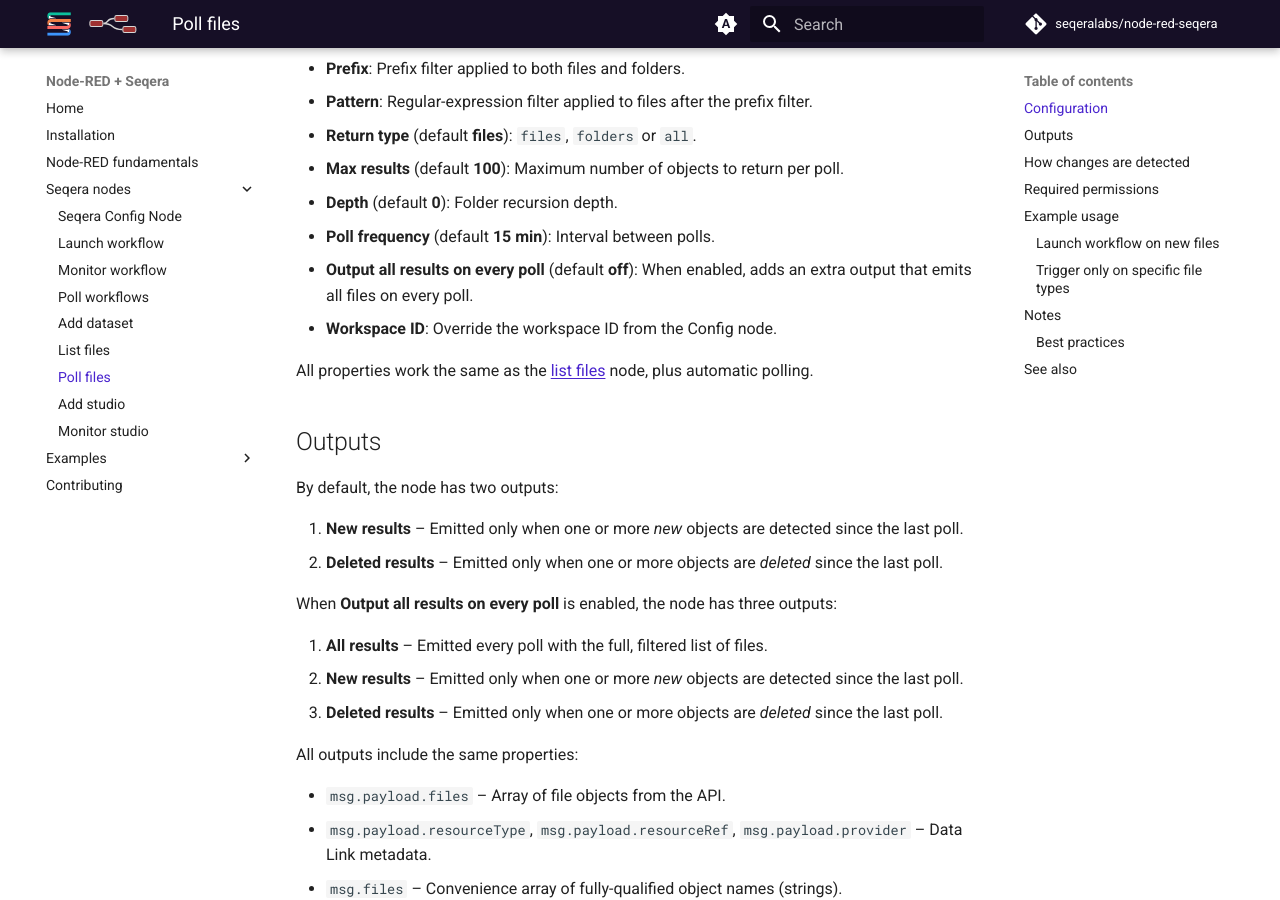
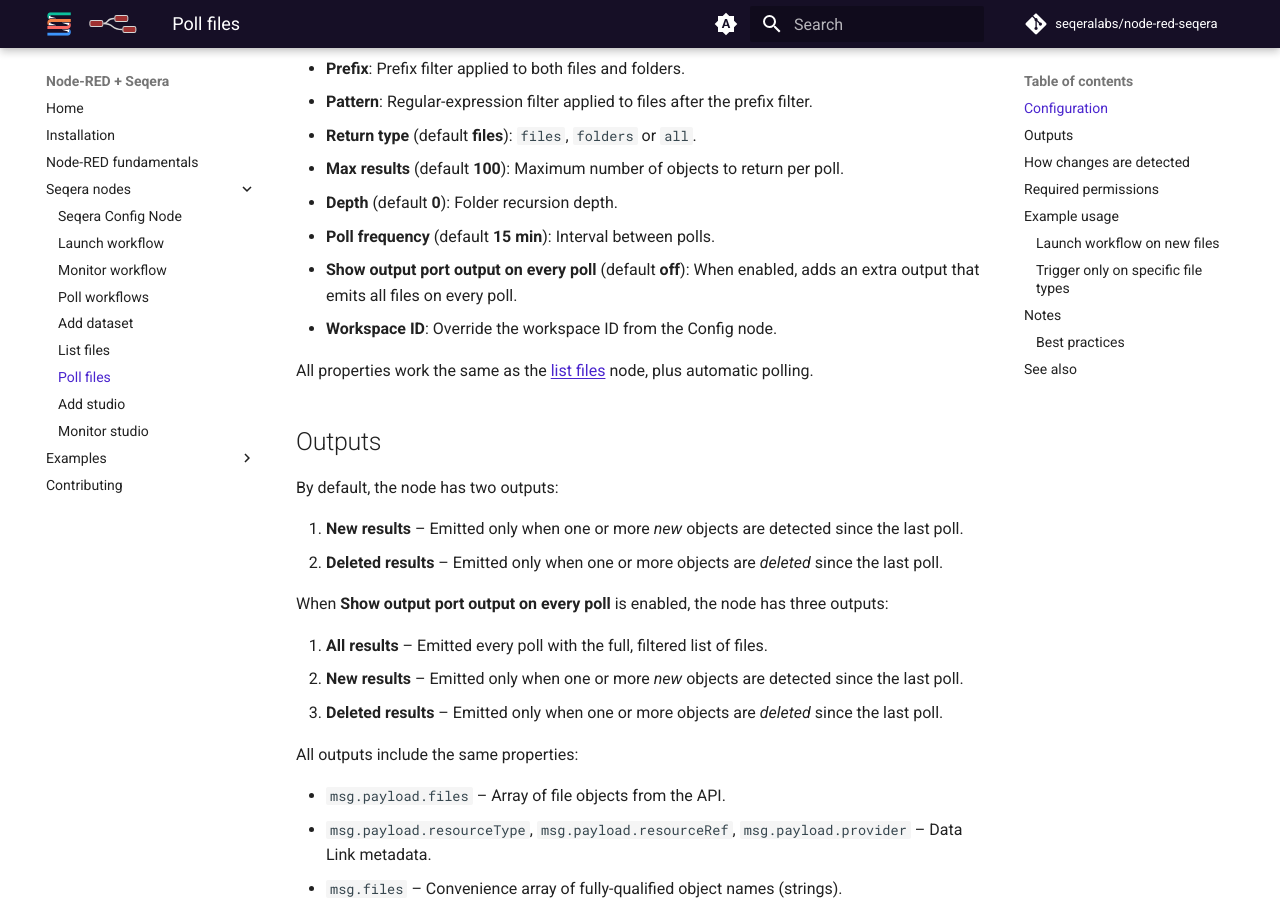
Before and after one commit to seqeralabs/node-red-seqera, an MkDocs documentation site: the page built from docs/seqera_nodes/poll_files.md, in a window 1280 px wide and 900 px high, scrolled down 1848 px. Built offline with MkDocs 1.6.1 and Material for MkDocs 9.7.7, drawn with Linux system fonts in a browser that asks for light colours; comment, search, counter and statistics services are not loaded.

Commit message:
Rename checkbox label

```diff
--- a/docs/seqera_nodes/poll_files.md
+++ b/docs/seqera_nodes/poll_files.md
@@ -29,7 +29,7 @@ This node automatically monitors a Data Link for _changes_, making it perfect fo
 -   **Max results** (default **100**): Maximum number of objects to return per poll.
 -   **Depth** (default **0**): Folder recursion depth.
 -   **Poll frequency** (default **15 min**): Interval between polls.
--   **Output all results on every poll** (default **off**): When enabled, adds an extra output that emits all files on every poll.
+-   **Show output port output on every poll** (default **off**): When enabled, adds an extra output that emits all files on every poll.
 -   **Workspace ID**: Override the workspace ID from the Config node.
 
 All properties work the same as the [list files](list_files.md) node, plus automatic polling.
@@ -41,7 +41,7 @@ By default, the node has two outputs:
 1. **New results** – Emitted only when one or more _new_ objects are detected since the last poll.
 2. **Deleted results** – Emitted only when one or more objects are _deleted_ since the last poll.
 
-When **Output all results on every poll** is enabled, the node has three outputs:
+When **Show output port output on every poll** is enabled, the node has three outputs:
 
 1. **All results** – Emitted every poll with the full, filtered list of files.
 2. **New results** – Emitted only when one or more _new_ objects are detected since the last poll.
```
Also changed, not shown: 1 other file.
